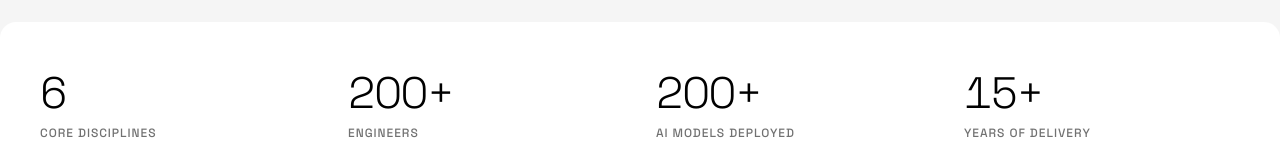
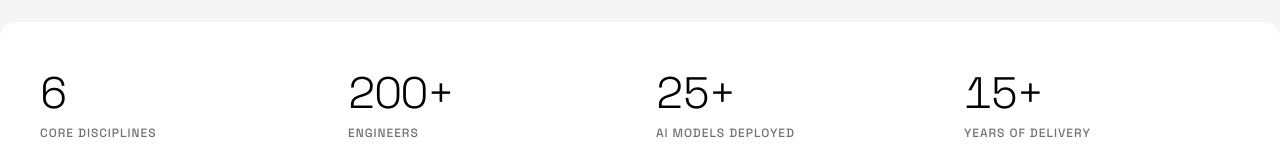
Before and after one commit to ChumBucketz/Site-Sciensa---Ai-Driven, a Next.js app: page /capabilities in a window 1280 px wide. Shown: the part 422-590 px from the top of the page. Built offline with nearby package versions, Linux system fonts and the light colour scheme.

Commit message:
fix: update AI models deployed stat from 200+ to 25+
Co-Authored-By: Claude Sonnet 4.6 <noreply@anthropic.com>

```diff
--- a/src/app/capabilities/page.tsx
+++ b/src/app/capabilities/page.tsx
@@ -35,7 +35,7 @@ const pillars = [
   {
     title: "AI embedded at every layer",
     description: "Intelligence isn't a feature we bolt on — it's woven into every engagement. From LLM orchestration and RAG pipelines to intelligent workflows and ML-ops, we make AI production-ready from day one.",
-    stat: "200+",
+    stat: "25+",
     statLabel: "AI models deployed in production",
     reverse: true,
     pipeline: ["Ingestion", "Embedding", "Retrieval", "Reasoning", "Guardrails", "Output"],
@@ -67,7 +67,7 @@ export default function Capabilities() {
             <StatGrid stats={[
               { value: "6", label: "Core disciplines" },
               { value: "200+", label: "Engineers" },
-              { value: "200+", label: "AI models deployed" },
+              { value: "25+", label: "AI models deployed" },
               { value: "15+", label: "Years of delivery" },
             ]} />
           </div>
--- a/src/app/page.tsx
+++ b/src/app/page.tsx
@@ -99,7 +99,7 @@ export default function Home() {
               {
                 title: "Intelligence Layer",
                 description: "Every solution ships with an embedded AI layer — from LLM orchestration to predictive pipelines — because intelligence shouldn't be an afterthought.",
-                stat: "200+",
+                stat: "25+",
                 statLabel: "AI models deployed",
                 reverse: false,
               },
```
